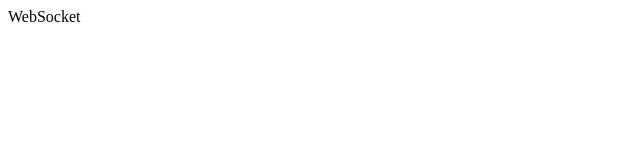
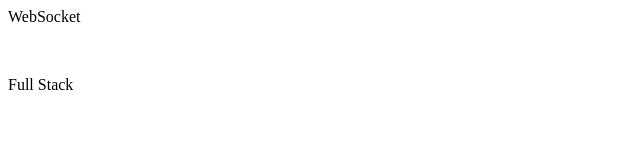
Before and after one commit to dhirusali/WebSocket, a plain HTML site: page index.html in a window 1280 px wide. Shown: the full height of the page, 0-640 px from the left. Drawn offline with Linux system fonts and the light colour scheme.

Commit message:
Index.html Update

```diff
--- a/index.html
+++ b/index.html
@@ -1 +1,3 @@
 <p>WebSocket</p>
+<br>
+<p>Full Stack</p>
```
